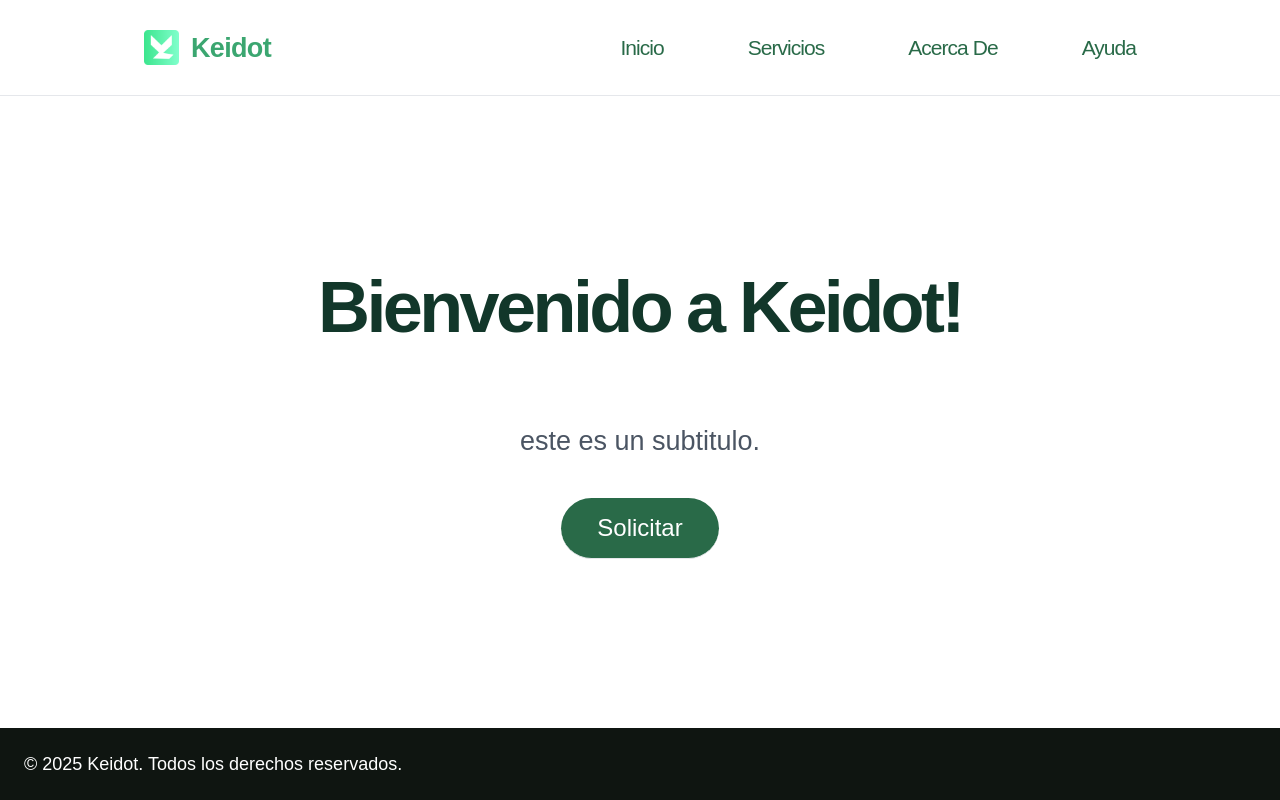
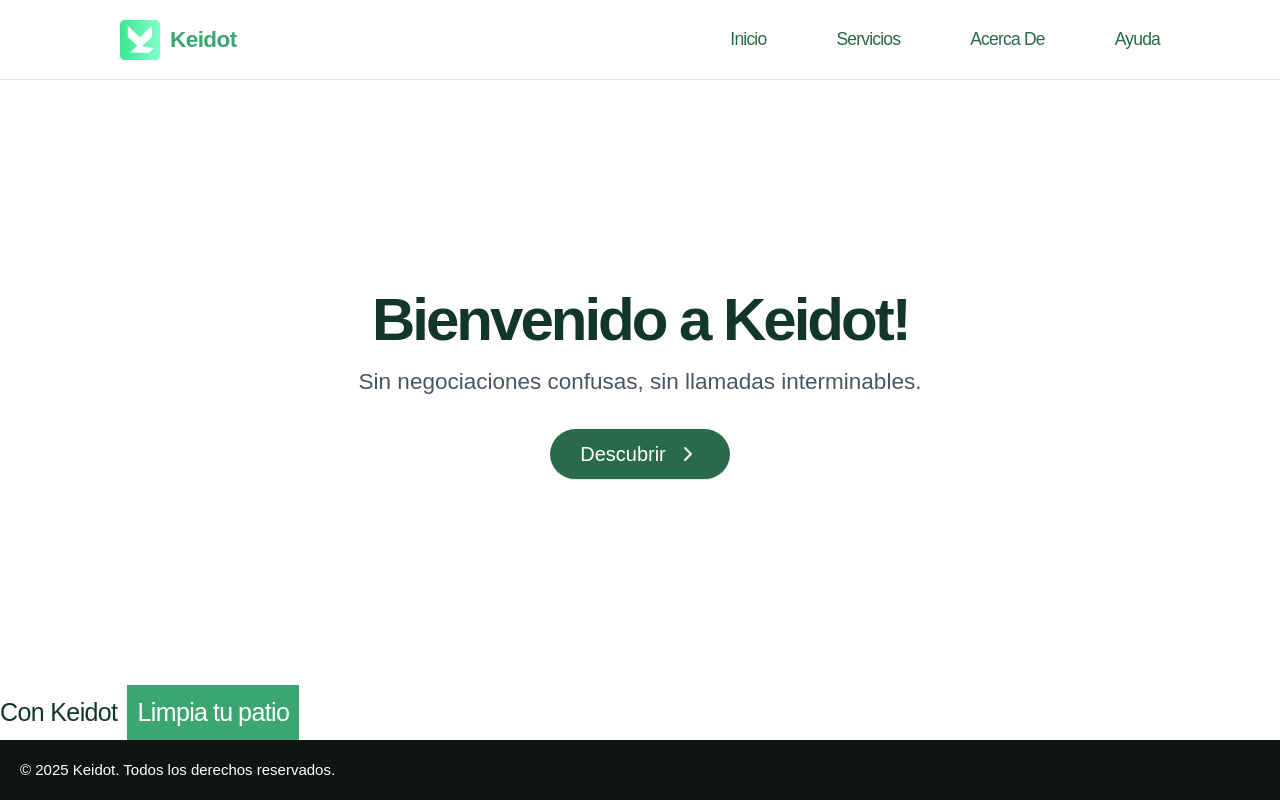
Before and after one commit to spricew/KeidotWebProject, a Next.js app: page / in a window 1280 px wide. Built offline with nearby package versions, Linux system fonts and the light colour scheme.

Commit message:
implementacion de rotating text

```diff
--- /dev/null
+++ b/components/ShinyText.js
@@ -0,0 +1,16 @@
+import '../src/app/ShinyText.css';
+
+const ShinyText = ({ text, disabled = false, speed = 5, className = '' }) => {
+  const animationDuration = `${speed}s`;
+
+  return (
+    <div
+      className={`shiny-text ${disabled ? 'disabled' : ''} ${className}`}
+      style={{ animationDuration }}
+    >
+      {text}
+    </div>
+  );
+};
+
+export default ShinyText;
--- /dev/null
+++ b/components/rotatingText.js
@@ -0,0 +1,222 @@
+"use client";
+
+import {
+  forwardRef,
+  useCallback,
+  useEffect,
+  useImperativeHandle,
+  useMemo,
+  useState,
+} from "react";
+import { motion, AnimatePresence } from "framer-motion";
+
+import "../src/app/rotatingText.css";
+
+function cn(...classes) {
+  return classes.filter(Boolean).join(" ");
+}
+
+const RotatingText = forwardRef((props, ref) => {
+  const {
+    texts,
+    transition = { type: "spring", damping: 25, stiffness: 300 },
+    initial = { y: "100%", opacity: 0 },
+    animate = { y: 0, opacity: 1 },
+    exit = { y: "-120%", opacity: 0 },
+    animatePresenceMode = "wait",
+    animatePresenceInitial = false,
+    rotationInterval = 2000,
+    staggerDuration = 0,
+    staggerFrom = "first",
+    loop = true,
+    auto = true,
+    splitBy = "characters",
+    onNext,
+    mainClassName,
+    splitLevelClassName,
+    elementLevelClassName,
+    ...rest
+  } = props;
+
+  const [currentTextIndex, setCurrentTextIndex] = useState(0);
+
+  const splitIntoCharacters = (text) => {
+    if (typeof Intl !== "undefined" && Intl.Segmenter) {
+      const segmenter = new Intl.Segmenter("en", { granularity: "grapheme" });
+      return Array.from(segmenter.segment(text), (segment) => segment.segment);
+    }
+    return Array.from(text);
+  };
+
+  const elements = useMemo(() => {
+    const currentText = texts[currentTextIndex];
+    if (splitBy === "characters") {
+      const words = currentText.split(" ");
+      return words.map((word, i) => ({
+        characters: splitIntoCharacters(word),
+        needsSpace: i !== words.length - 1,
+      }));
+    }
+    if (splitBy === "words") {
+      return currentText.split(" ").map((word, i, arr) => ({
+        characters: [word],
+        needsSpace: i !== arr.length - 1,
+      }));
+    }
+    if (splitBy === "lines") {
+      return currentText.split("\n").map((line, i, arr) => ({
+        characters: [line],
+        needsSpace: i !== arr.length - 1,
+      }));
+    }
+    // For a custom separator
+    return currentText.split(splitBy).map((part, i, arr) => ({
+      characters: [part],
+      needsSpace: i !== arr.length - 1,
+    }));
+  }, [texts, currentTextIndex, splitBy]);
+
+  const getStaggerDelay = useCallback(
+    (index, totalChars) => {
+      const total = totalChars;
+      if (staggerFrom === "first") return index * staggerDuration;
+      if (staggerFrom === "last") return (total - 1 - index) * staggerDuration;
+      if (staggerFrom === "center") {
+        const center = Math.floor(total / 2);
+        return Math.abs(center - index) * staggerDuration;
+      }
+      if (staggerFrom === "random") {
+        const randomIndex = Math.floor(Math.random() * total);
+        return Math.abs(randomIndex - index) * staggerDuration;
+      }
+      return Math.abs(staggerFrom - index) * staggerDuration;
+    },
+    [staggerFrom, staggerDuration]
+  );
+
+  const handleIndexChange = useCallback(
+    (newIndex) => {
+      setCurrentTextIndex(newIndex);
+      if (onNext) onNext(newIndex);
+    },
+    [onNext]
+  );
+
+  const next = useCallback(() => {
+    const nextIndex =
+      currentTextIndex === texts.length - 1
+        ? loop
+          ? 0
+          : currentTextIndex
+        : currentTextIndex + 1;
+    if (nextIndex !== currentTextIndex) {
+      handleIndexChange(nextIndex);
+    }
+  }, [currentTextIndex, texts.length, loop, handleIndexChange]);
+
+  const previous = useCallback(() => {
+    const prevIndex =
+      currentTextIndex === 0
+        ? loop
+          ? texts.length - 1
+          : currentTextIndex
+        : currentTextIndex - 1;
+    if (prevIndex !== currentTextIndex) {
+      handleIndexChange(prevIndex);
+    }
+  }, [currentTextIndex, texts.length, loop, handleIndexChange]);
+
+  const jumpTo = useCallback(
+    (index) => {
+      const validIndex = Math.max(0, Math.min(index, texts.length - 1));
+      if (validIndex !== currentTextIndex) {
+        handleIndexChange(validIndex);
+      }
+    },
+    [texts.length, currentTextIndex, handleIndexChange]
+  );
+
+  const reset = useCallback(() => {
+    if (currentTextIndex !== 0) {
+      handleIndexChange(0);
+    }
+  }, [currentTextIndex, handleIndexChange]);
+
+  useImperativeHandle(
+    ref,
+    () => ({
+      next,
+      previous,
+      jumpTo,
+      reset,
+    }),
+    [next, previous, jumpTo, reset]
+  );
+
+  useEffect(() => {
+    if (!auto) return;
+    const intervalId = setInterval(next, rotationInterval);
+    return () => clearInterval(intervalId);
+  }, [next, rotationInterval, auto]);
+
+  return (
+    <motion.span
+      className={cn("text-rotate", mainClassName)}
+      {...rest}
+      layout
+      transition={transition}
+    >
+      <span className="text-rotate-sr-only">{texts[currentTextIndex]}</span>
+      <AnimatePresence mode={animatePresenceMode} initial={animatePresenceInitial}>
+        <motion.div
+          key={currentTextIndex}
+          className={cn(
+            splitBy === "lines" ? "text-rotate-lines" : "text-rotate"
+          )}
+          layout
+          aria-hidden="true"
+        >
+          {elements.map((wordObj, wordIndex, array) => {
+            const previousCharsCount = array
+              .slice(0, wordIndex)
+              .reduce((sum, word) => sum + word.characters.length, 0);
+            return (
+              <span
+                key={wordIndex}
+                className={cn("text-rotate-word", splitLevelClassName)}
+              >
+                {wordObj.characters.map((char, charIndex) => (
+                  <motion.span
+                    key={charIndex}
+                    initial={initial}
+                    animate={animate}
+                    exit={exit}
+                    transition={{
+                      ...transition,
+                      delay: getStaggerDelay(
+                        previousCharsCount + charIndex,
+                        array.reduce(
+                          (sum, word) => sum + word.characters.length,
+                          0
+                        )
+                      ),
+                    }}
+                    className={cn("text-rotate-element", elementLevelClassName)}
+                  >
+                    {char}
+                  </motion.span>
+                ))}
+                {wordObj.needsSpace && (
+                  <span className="text-rotate-space"> </span>
+                )}
+              </span>
+            );
+          })}
+        </motion.div>
+      </AnimatePresence>
+    </motion.span>
+  );
+});
+
+RotatingText.displayName = "RotatingText";
+export default RotatingText;
--- /dev/null
+++ b/src/app/ShinyText.css
@@ -0,0 +1,27 @@
+.shiny-text {
+  color: #b5b5b5a4; /* Adjust this color to change intensity/style */
+  background: linear-gradient(
+    120deg,
+    rgba(255, 255, 255, 0) 40%,
+    rgba(255, 255, 255, 0.8) 50%,
+    rgba(255, 255, 255, 0) 60%
+  );
+  background-size: 200% 100%;
+  -webkit-background-clip: text;
+  background-clip: text;
+  display: inline-block;
+  animation: shine 5s linear infinite;
+}
+
+@keyframes shine {
+  0% {
+    background-position: 100%;
+  }
+  100% {
+    background-position: -100%;
+  }
+}
+
+.shiny-text.disabled {
+  animation: none;
+}
--- a/src/app/globals.css
+++ b/src/app/globals.css
@@ -25,7 +25,7 @@
 
 /* selector universal de elementos */
 *{
-  font: 24px "Poppins", sans-serif;
+  font: 20px "Poppins", sans-serif;
   color: var(--foreground);
 }
 /*
--- a/src/app/page.js
+++ b/src/app/page.js
@@ -6,6 +6,9 @@ import { useState } from "react";
 import Link from "next/link";
 import { Menu, X } from "lucide-react"; // Íconos para menú
 import BlurText from "../../components/blurText";
+import ShinyText from "../../components/ShinyText";
+import { ChevronRight } from "lucide-react";
+import RotatingText from "../../components/rotatingText";
 
 export default function Home() {
   // inicializacion de metodos
@@ -14,15 +17,15 @@ export default function Home() {
 
   return (
     // contenedor principal
-    <div className="flex flex-col min-h-screen bg-white text-gray-900">
+    <div className="flex flex-col min-h-screen">
 
       {/* barra de navegacion principal */}
-      <nav className="bg-white py-5 px-8 md:px-24 flex justify-between items-center border-b h-16">
+      <nav className="bg-[var(--defaultWhite)] px-6 md:px-24 flex justify-between items-center border-b md:h-16 h-12">
 
         {/* contenedor de logo */}
         <div className="w-auto flex flex-row h-full place-items-center">
-        <img src="/images/Logo.png" alt="Keidot Logo" className="h-full mr-2" id="mainNavLogo"/>
-        <span className="tracking-tight font-semibold text-[var(--highlight)] text-lg">Keidot</span>
+        <img src="/images/Logo.png" alt="Keidot Logo" className="h-5 md:h-8 mr-2" id="mainNavLogo"/>
+        <span className="tracking-tight font-semibold text-[var(--highlight)] text-sm md:text-lg">Keidot</span>
         </div>
 
         {/* opciones de la nav bar */}
@@ -55,7 +58,7 @@ export default function Home() {
 
       {/* Menú desplegable en móvil */}
         {menuOpen && (
-          <ul className="md:hidden flex flex-col items-center gap-4 py-4 bg-gray-100">
+          <ul className="md:hidden flex flex-col items-center gap-4 py-4 bg-[var(--surface)]">
             <li><Link href="/" className="font-medium text-sm">Inicio</Link></li>
             <li><Link href="/about" className="font-medium text-sm">Servicios</Link></li>
             <li><Link href="/contact" className="font-medium text-sm">Acerca de</Link></li>
@@ -67,22 +70,46 @@ export default function Home() {
       {/* cuerpo principal */}
       <main className="flex-grow flex flex-col items-center justify-center p-6 md:p-12">
 
-
+      {/* texto de bienvenida animado */}
         <BlurText
         text="Bienvenido a Keidot!"
         delay={200}
         animateBy="words"
         direction="top"
-        className="md:text-5xl text-xl mb-8 block tracking-tighter font-semibold"/>
+        className="md:text-5xl text-2xl block tracking-tighter font-semibold"/>
 
-        <p className="text-lg md:text-lg text-gray-600 mt-4">este es un subtitulo.</p>
+        {/* <ShinyText text="Just some shiny sda!"/> */}
+
+
+        <p className="text-lg md:text-lg text-gray-600 mt-2">Sin negociaciones confusas, sin llamadas interminables.</p>
         <a
           href="/about"
-          className="btn mt-6 px-6 py-2 bg-[var(--primary)] border-b text-white rounded-full font-medium text-base"
+          className="btn mt-6 px-6 py-2 bg-[var(--primary)] border-b text-[var(--defaultWhite)] rounded-full font-medium text-base flex items-center gap-2"
         >
-          Solicitar
+          Descubrir <ChevronRight size={24} color="white" />
         </a>
+
       </main>
+
+      <section className="w-full h-auto">
+        <div className="flex flex-row w-auto h-auto place-items-center">
+          <h2 className="mr-2  text-xl font-medium tracking-tight">Con Keidot</h2>
+          <RotatingText
+            texts={['Corta tu césped', 'Limpia tu patio', 'Compra plantas', 'Decora tu jardín']}
+            mainClassName="bg-[var(--highlight)] justify-center w-auto p-2"
+            staggerFrom={"last"}
+            initial={{ y: "100%" }}
+            animate={{ y: 0 }}
+            exit={{ y: "-120%" }}
+            staggerDuration={0.025}
+            splitLevelClassName="overflow-hidden"
+            transition={{ type: "spring", damping: 30, stiffness: 350 }}
+            rotationInterval={4000}
+            elementLevelClassName="text-white text-xl font-medium tracking-tight"
+          />
+        </div>
+
+      </section>
 
       {/* footer */}
       <footer className="bg-[var(--darkThemed)] p-4 mt-auto w-full">
--- /dev/null
+++ b/src/app/rotatingText.css
@@ -0,0 +1,36 @@
+.text-rotate {
+    display: flex;
+    flex-wrap: wrap;
+    white-space: pre-wrap;
+    position: relative;
+  }
+
+  .text-rotate-sr-only {
+    position: absolute;
+    width: 1px;
+    height: 1px;
+    padding: 0;
+    margin: -1px;
+    overflow: hidden;
+    clip: rect(0, 0, 0, 0);
+    white-space: nowrap;
+    border: 0;
+  }
+
+  .text-rotate-word {
+    display: inline-flex;
+  }
+
+  .text-rotate-lines {
+    display: flex;
+    flex-direction: column;
+    width: 100%;
+  }
+
+  .text-rotate-element {
+    display: inline-block;
+  }
+
+  .text-rotate-space {
+    white-space: pre;
+  }
```
